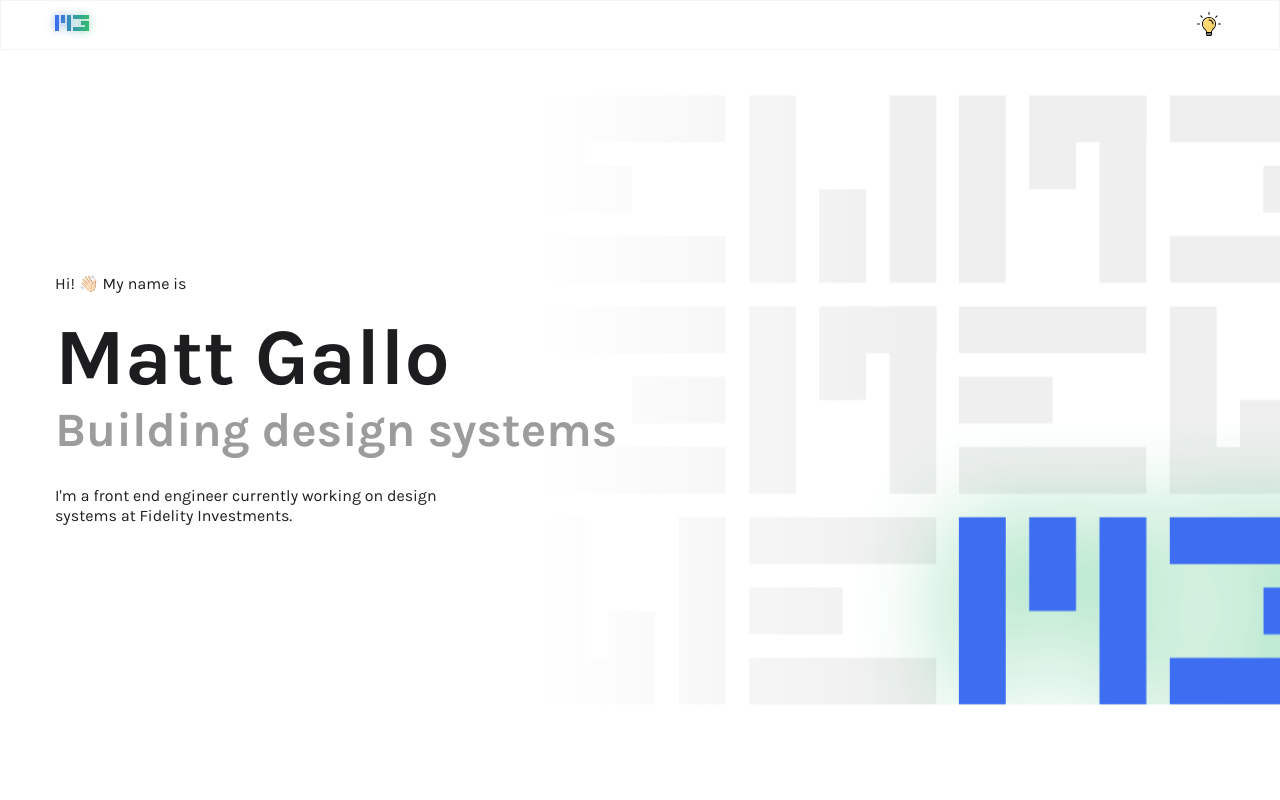
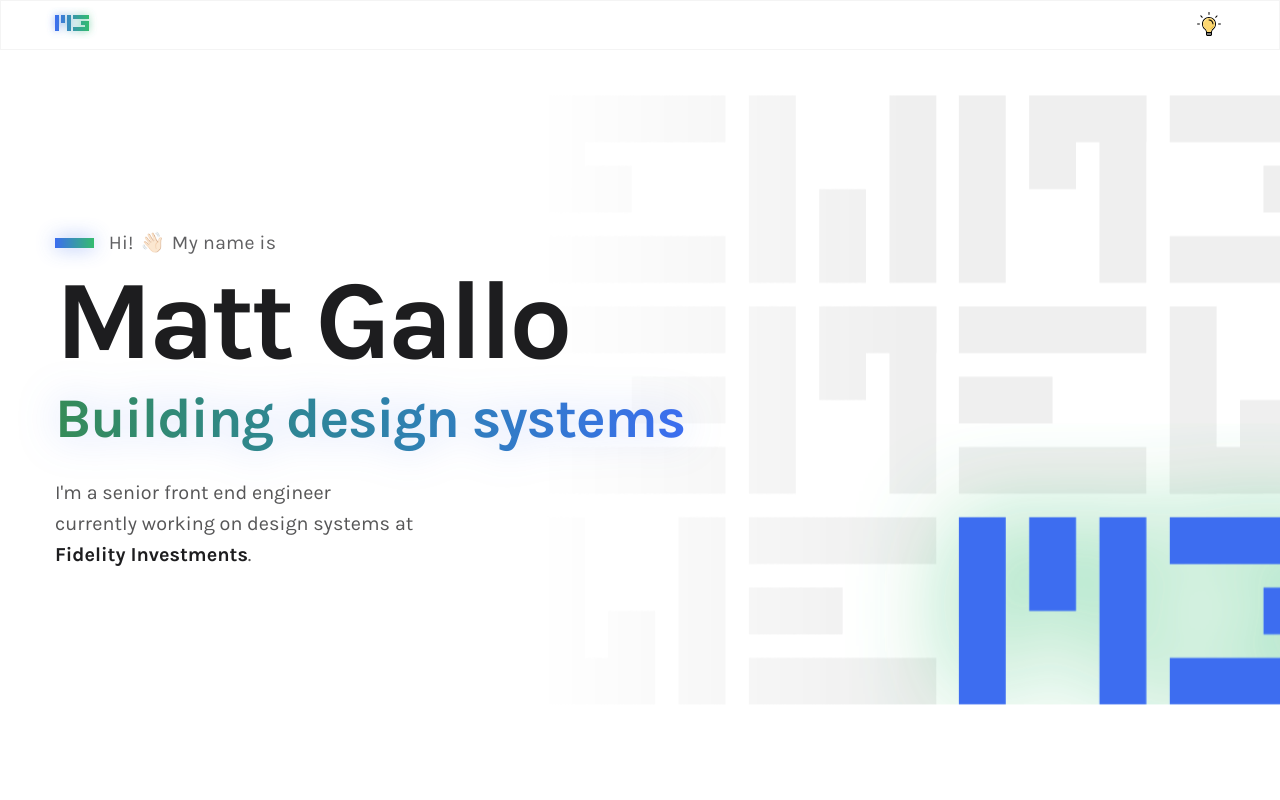
Before and after one commit to matthewgallo/portfolio, a React (Vite) app: page / in a window 1280 px wide. Shown: the top 800 px of the page. Built offline with nearby package versions, Linux system fonts and the light colour scheme.

Commit message:
feat: intro updates

```diff
--- a/src/components/About/About.tsx
+++ b/src/components/About/About.tsx
@@ -6,7 +6,7 @@ const About = () => {
       <div className={styles.container}>
         <div className={styles.content}>
           <h3 style={{ paddingBlockEnd: '1rem' }}>Hello!</h3>
-          <h3>I՚m Matt, a front end developer / designer.</h3>
+          <h3>I՚m Matt, a senior front end developer / designer.</h3>
           <p style={{ paddingBlockStart: '1.5rem' }}>
             I currently work as a lead UX/front end engineer for Carbon for IBM Products, a design system used by software products at IBM. I enjoy learning new
             things, some of which currently include react hooks, redux, svg animations, and framer motion{' '}
--- a/src/components/Intro/Intro.module.css
+++ b/src/components/Intro/Intro.module.css
@@ -5,6 +5,13 @@
 }
 
 .container {
+  /*
+   * Tagline gradient stops. The light-theme green is deepened toward the text color so it holds
+   * 3:1 contrast on white; light-dark() follows the color-scheme each theme sets in global.css.
+   */
+  --intro-accent-start: var(--color-secondary);
+  --intro-accent-end: light-dark(color-mix(in oklab, var(--color-primary) 72%, var(--color-text)), var(--color-primary));
+
   animation: fadeIn 0.3s ease-out both;
   background-color: var(--color-background);
   background-size: 100%;
@@ -35,6 +42,32 @@
   }
 }
 
+/* Soft accent-colored light that follows the pointer, echoing the logo glow. Mouse/trackpad only. */
+.spotlight {
+  background: radial-gradient(
+    36rem circle at var(--pointer-x, 70%) var(--pointer-y, 50%),
+    color-mix(in srgb, var(--color-secondary) 12%, transparent),
+    color-mix(in srgb, var(--color-primary) 6%, transparent) 40%,
+    transparent 70%
+  );
+  display: none;
+  inset: 0;
+  opacity: 0;
+  pointer-events: none;
+  position: absolute;
+  transition: opacity 0.6s ease;
+}
+
+@media (hover: hover) and (pointer: fine) {
+  .spotlight {
+    display: block;
+  }
+
+  .container:hover .spotlight {
+    opacity: 1;
+  }
+}
+
 .inner {
   align-items: center;
   block-size: inherit;
@@ -53,17 +86,154 @@
 }
 
 .content {
-  display: block;
   inline-size: 100%;
 }
 
-@media (width >= 768px) {
-  .content {
-    display: flex;
-    justify-content: space-between;
+/* Each line rises in, staggered via --step, landing as the logo pattern assembles. */
+.eyebrow,
+.name,
+.tagline,
+.description {
+  animation: riseIn 0.7s cubic-bezier(0.22, 1, 0.36, 1) calc(150ms + var(--step, 0) * 90ms) both;
+  font-kerning: normal;
+  margin: 0;
+}
+
+@keyframes riseIn {
+  from {
+    opacity: 0;
+    transform: translateY(0.75rem);
   }
 }
 
-.heading {
-  margin-block-end: 0;
+/* ---- Eyebrow ---- */
+
+.eyebrow {
+  align-items: center;
+  color: color-mix(in srgb, var(--color-text) 70%, transparent);
+  display: flex;
+  font-size: clamp(1rem, 0.9rem + 0.4vw, 1.25rem);
+  gap: 0.35em;
+  letter-spacing: 0.01em;
+  line-height: 1.4;
+  margin-block-end: 0.75rem;
 }
+
+/* A single logo block in the brand gradient; grows in like the pattern's blocks. */
+.accentBlock {
+  animation: growX 0.6s cubic-bezier(0.2, 0.8, 0.2, 1) 0.15s both;
+  background: linear-gradient(to right, var(--color-secondary), var(--color-primary));
+  block-size: 0.5em;
+  box-shadow: 0 0 1em color-mix(in srgb, var(--color-secondary) 45%, transparent);
+  inline-size: 2em;
+  margin-inline-end: 0.4em;
+  transform-origin: left center;
+}
+
+@keyframes growX {
+  from {
+    transform: scaleX(0);
+  }
+}
+
+.wave {
+  animation: wave 1.6s ease-in-out 0.6s;
+  display: inline-block;
+  transform-origin: 70% 80%;
+}
+
+.eyebrow:hover .wave {
+  animation: wave 1.2s ease-in-out;
+}
+
+@keyframes wave {
+  10%,
+  30% {
+    transform: rotate(14deg);
+  }
+
+  20%,
+  40% {
+    transform: rotate(-8deg);
+  }
+
+  50% {
+    transform: rotate(10deg);
+  }
+
+  60% {
+    transform: rotate(0);
+  }
+}
+
+/* ---- Name ---- */
+
+.name {
+  color: var(--color-text);
+  font-size: clamp(3.5rem, 1.75rem + 7vw, 7rem);
+  font-weight: 700;
+
+  /* Display sizes need tighter tracking and leading than body copy. */
+  letter-spacing: -0.035em;
+  line-height: 0.92;
+  margin-block-end: 0.15em;
+  text-rendering: optimizelegibility;
+  text-wrap: balance;
+}
+
+/* ---- Tagline ---- */
+
+.tagline {
+  animation:
+    riseIn 0.7s cubic-bezier(0.22, 1, 0.36, 1) calc(150ms + var(--step, 0) * 90ms) both,
+    gradientDrift 6s ease-in-out infinite alternate;
+  background: linear-gradient(to right, var(--intro-accent-start), var(--intro-accent-end), var(--intro-accent-start)) 0% 50% / 200% 100%;
+  background-clip: text;
+  color: transparent;
+  filter: drop-shadow(0 0 1.25rem color-mix(in srgb, var(--color-secondary) 25%, transparent));
+  font-size: clamp(2rem, 1.25rem + 3vw, 3.5rem);
+  font-weight: 700;
+  inline-size: fit-content;
+  letter-spacing: -0.02em;
+  line-height: 1.1;
+  margin-block-end: 1.5rem;
+  padding-block-end: 0.08em; /* keeps descenders inside the clipped background */
+  text-wrap: balance;
+  transition: filter 0.4s ease;
+}
+
+.tagline:hover {
+  filter: drop-shadow(0 0 1.75rem color-mix(in srgb, var(--color-primary) 45%, transparent));
+}
+
+@keyframes gradientDrift {
+  to {
+    background-position: 100% 50%;
+  }
+}
+
+/* ---- Description ---- */
+
+.description {
+  color: color-mix(in srgb, var(--color-text) 75%, transparent);
+  font-size: clamp(1.0625rem, 1rem + 0.3vw, 1.25rem);
+  line-height: 1.55;
+  max-inline-size: 34ch;
+  text-wrap: pretty;
+}
+
+.description strong {
+  color: var(--color-text);
+  font-weight: 700;
+}
+
+/* The global reduced-motion rule shortens durations but keeps infinite loops; hold the gradient still instead. */
+@media (prefers-reduced-motion: reduce) {
+  .tagline {
+    animation: none;
+  }
+
+  .spotlight {
+    display: none;
+  }
+}
--- a/src/components/Intro/Intro.tsx
+++ b/src/components/Intro/Intro.tsx
@@ -1,30 +1,42 @@
-import Bold from '../Text/Bold';
-import Text from '../Text/Text';
+import type { CSSProperties, PointerEvent } from 'react';
 import LogoPattern from './LogoPattern';
 import styles from './Intro.module.css';
 
+/** Entrance stagger index; each line rises in shortly after the one above it. */
+const step = (i: number) => ({ '--step': i }) as CSSProperties;
+
+/** Tracks the pointer as CSS vars so the spotlight glow follows it (no React re-render). */
+const trackPointer = (event: PointerEvent<HTMLElement>) => {
+  const el = event.currentTarget;
+  const rect = el.getBoundingClientRect();
+  el.style.setProperty('--pointer-x', `${event.clientX - rect.left}px`);
+  el.style.setProperty('--pointer-y', `${event.clientY - rect.top}px`);
+};
+
 const Intro = () => {
   return (
-    <section className={styles.container}>
+    <section className={styles.container} onPointerMove={trackPointer}>
       <LogoPattern className={styles.pattern} />
+      <div className={styles.spotlight} aria-hidden="true" />
       <div className={styles.inner}>
         <div className={styles.content}>
-          <div>
-            <h3 className={styles.heading}>
-              <Text small={false} medium margin>
-                Hi! 👋🏻 My name is
-              </Text>
-              <Bold margin="0.5rem" size="expressive-heading">
-                Matt Gallo
-              </Bold>
-              <Bold size="expressive-heading-03" margin="2rem" secondary>
-                Building design systems
-              </Bold>
-              <Text small={false} medium contained margin="0">
-                I&apos;m a front end engineer currently working on design systems at Fidelity Investments.
-              </Text>
-            </h3>
-          </div>
+          <p className={styles.eyebrow} style={step(0)}>
+            <span className={styles.accentBlock} aria-hidden="true" />
+            Hi!{' '}
+            <span className={styles.wave} role="img" aria-label="waving hand">
+              👋🏻
+            </span>{' '}
+            My name is
+          </p>
+          <h1 className={styles.name} style={step(1)}>
+            Matt Gallo
+          </h1>
+          <p className={styles.tagline} style={step(2)}>
+            Building design systems
+          </p>
+          <p className={styles.description} style={step(3)}>
+            I&apos;m a senior front end engineer currently working on design systems at <strong>Fidelity Investments</strong>.
+          </p>
         </div>
       </div>
     </section>
```
